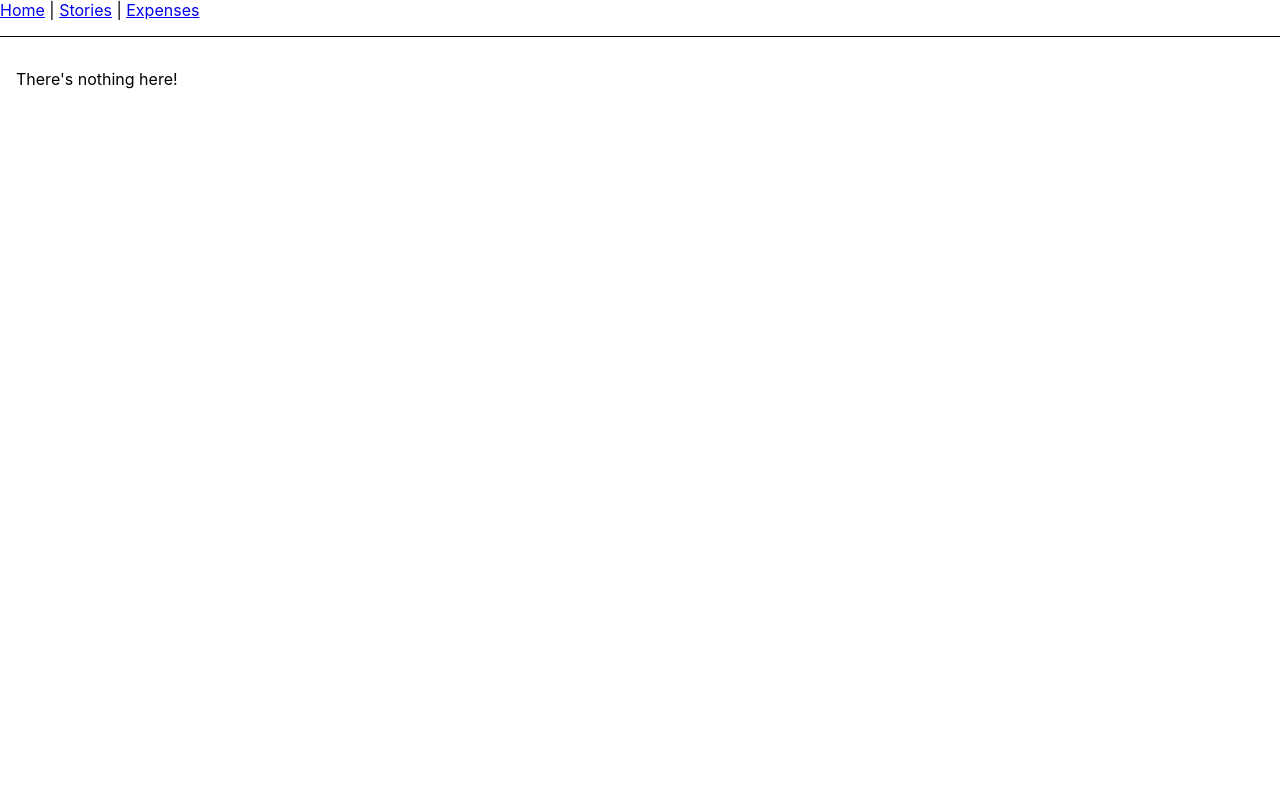
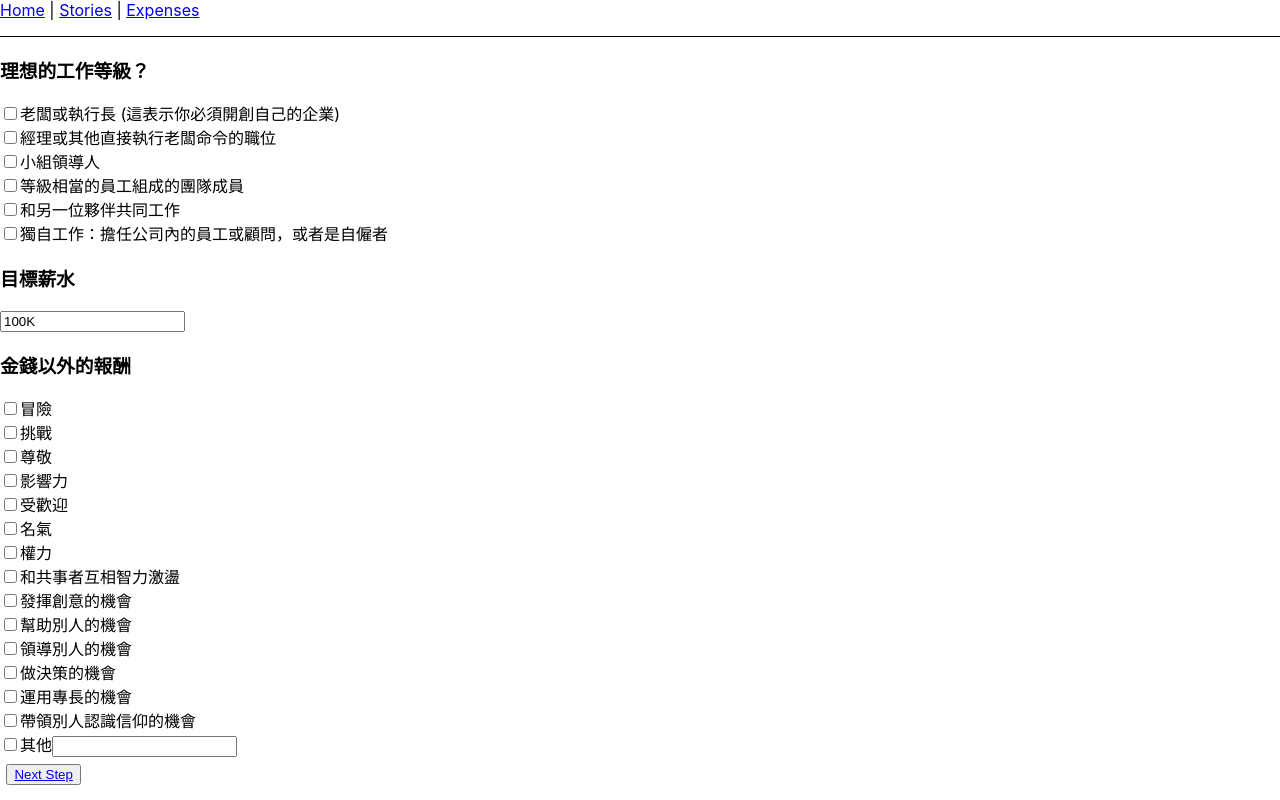
Before and after one commit to liang256/react-flower-exercise, a React (Create React App) app: page /salary in a window 1280 px wide. Built offline with nearby package versions, Linux system fonts and the light colour scheme.

Commit message:
feat: finish base salary petal flow

```diff
--- a/src/Flower.js
+++ b/src/Flower.js
@@ -75,7 +75,9 @@ class Flower extends React.Component {
             <Link to="/stories">
               <Petal key='skill' petalPosition="degree180" contents={skillContents}/>
             </Link>
-            <Petal key='salary' petalPosition="degree240" contents={salaryContents}/>
+            <Link to='/salary'>
+              <Petal key='salary' petalPosition="degree240" contents={salaryContents}/>
+            </Link>
             <Link to="/make-options?cate=place&title=我偏好的地理優點">
               <Petal key='place' petalPosition="degree300" contents={placeContents}/>
             </Link>
--- a/src/index.js
+++ b/src/index.js
@@ -18,6 +18,7 @@ import Rewrite from './Rewrite'
 import Stories from './routes/stories'
 import Story from './routes/Story'
 import Analysis from './routes/Analysis'
+import Salary from './routes/Salary'
 
 ReactDOM.render(
   <React.StrictMode>
@@ -38,6 +39,7 @@ ReactDOM.render(
           </Route>
           <Route path="compare" element={<CompareMaster />} />
           <Route path='rewrite' element={<Rewrite />} />
+          <Route path='salary' element={<Salary />}/>
           <Route path="invoices" element={<Invoices />}>
             <Route
               index
--- /dev/null
+++ b/src/routes/Salary.js
@@ -0,0 +1,167 @@
+import React from 'react'
+import { Link } from 'react-router-dom'
+import updateRow from '../FlowerData';
+
+function Salary() {
+    const salary = getSalary()
+    const jobLevels = getJobLevels()
+
+    console.log(salary, jobLevels)
+    const jobLevelsCheckBoxs = jobLevels.map((option, index)=> {
+        return(
+            <div key={option} >
+                <input
+                    defaultChecked={salary.level[index]}
+                    type='checkbox'
+                    onChange={(e) => handCheckBoxOnChange(salary, 'level', index, e.target.checked)}
+                ></input>
+                <label>{option}</label>
+            </div>
+        )
+    })
+    const otherIncomes = getOtherIncomeOptions()
+    const otherIncomeCheckBoxs = otherIncomes.map((option, index)=> {
+        return (
+            <div key={option}>
+                <input
+                    type='checkbox'
+                    defaultChecked={salary.otherIncome[index]}
+                    onChange={(e) => handCheckBoxOnChange(salary, 'otherIncome', index, e.target.checked)}
+                ></input>
+                <label>{option}</label>
+                {
+                    option === '其他' && <input
+                        type='text'
+                        defaultValue={salary.otherIncomeText}
+                        onChange={(e) => handTextInputOnChange(salary, 'otherIncomeText', e.target.value)}
+                    ></input>
+                }
+            </div>
+        )
+    })
+  return (
+    <div>
+        <h3>理想的工作等級？</h3>
+        <div>
+            {jobLevelsCheckBoxs}
+        </div>
+        <h3>目標薪水</h3>
+        <div>
+            <input
+                defaultValue={salary.income}
+                onChange={(e) => handTextInputOnChange(salary, 'income', e.target.value)}
+            ></input>
+        </div>
+        <h3>金錢以外的報酬</h3>
+        <div>
+            {otherIncomeCheckBoxs}
+        </div>
+        <button onClick={() => updateFlowerData()}>
+            <Link to='/'>Next Step</Link>
+        </button>
+    </div>
+  )
+}
+
+function getSalary() {
+    const salary = sessionStorage.getItem('salary')
+    if (salary === null) {
+        initSessionSalay()
+        return getSalary()
+    } else {
+        try {
+            return JSON.parse(salary)
+        } catch (e) {
+            initSessionSalay()
+        }
+    }
+}
+
+function initSessionSalay() {
+    const jobLevels = getJobLevels()
+    const otherIncomes = getOtherIncomeOptions()
+
+    const salary = {
+        'level': Array(jobLevels.length).fill(false),
+        'income': '100K',
+        'otherIncome': Array(otherIncomes.length).fill(false),
+        'otherIncomeText': ''
+    }
+    sessionStorage.setItem('salary', JSON.stringify(salary))
+}
+
+function getJobLevels() {
+    return [
+        '老闆或執行長 (這表示你必須開創自己的企業)',
+        '經理或其他直接執行老闆命令的職位',
+        '小組領導人',
+        '等級相當的員工組成的團隊成員',
+        '和另一位夥伴共同工作',
+        '獨自工作：擔任公司內的員工或顧問，或者是自僱者'
+    ]
+}
+
+function getOtherIncomeOptions() {
+    return [
+        '冒險',
+        '挑戰',
+        '尊敬',
+        '影響力',
+        '受歡迎',
+        '名氣',
+        '權力',
+        '和共事者互相智力激盪',
+        '發揮創意的機會',
+        '幫助別人的機會',
+        '領導別人的機會',
+        '做決策的機會',
+        '運用專長的機會',
+        '帶領別人認識信仰的機會',
+        '其他'
+    ]
+}
+
+function handCheckBoxOnChange(salary, optionField, optionId, isChecked) {
+    salary[optionField][optionId] = isChecked
+    sessionStorage.setItem('salary', JSON.stringify(salary))
+}
+
+function handTextInputOnChange(salary, field, newValue) {
+    salary[field] = newValue
+    sessionStorage.setItem('salary', JSON.stringify(salary))
+}
+
+function updateFlowerData() {
+    const salary = getSalary()
+    const jobLevelOptions = getJobLevels()
+    const jobLevels = salary.level.map((answer, index) => {
+        if (answer) {
+            return jobLevelOptions[index]
+        } else {
+            return null
+        }
+    }).filter(row => row !== null)
+    const otherIncomeOptions = getOtherIncomeOptions()
+    const needAppend = false
+    let otherIncomes = salary.otherIncome
+        .map((answer, index) => {
+            if (answer && otherIncomeOptions[index] == '其他') {
+                needAppend = true
+                return null
+            } else if (answer) {
+                return otherIncomeOptions[index]
+            } else {
+                return null
+            }
+        })
+        .filter(row => row !== null)
+    if (needAppend) {
+        otherIncomes.concat(salary.otherIncomeText.split(','))
+    }
+
+    updateRow('salary', '我想要的責任等級', jobLevels)
+    updateRow('salary', '我偏好的薪資範圍', salary.income)
+    updateRow('salary', '其他期望得到的報酬', otherIncomes)
+}
+
+export default Salary
```
